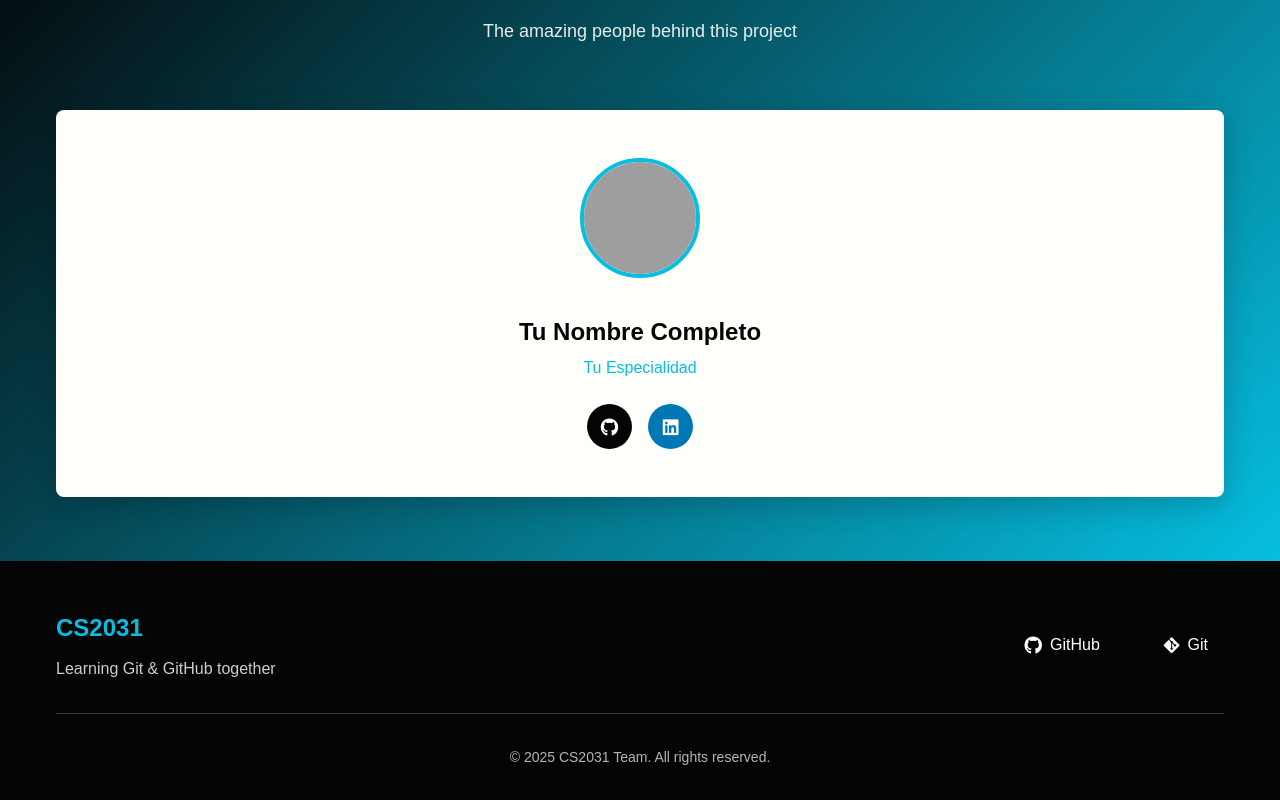
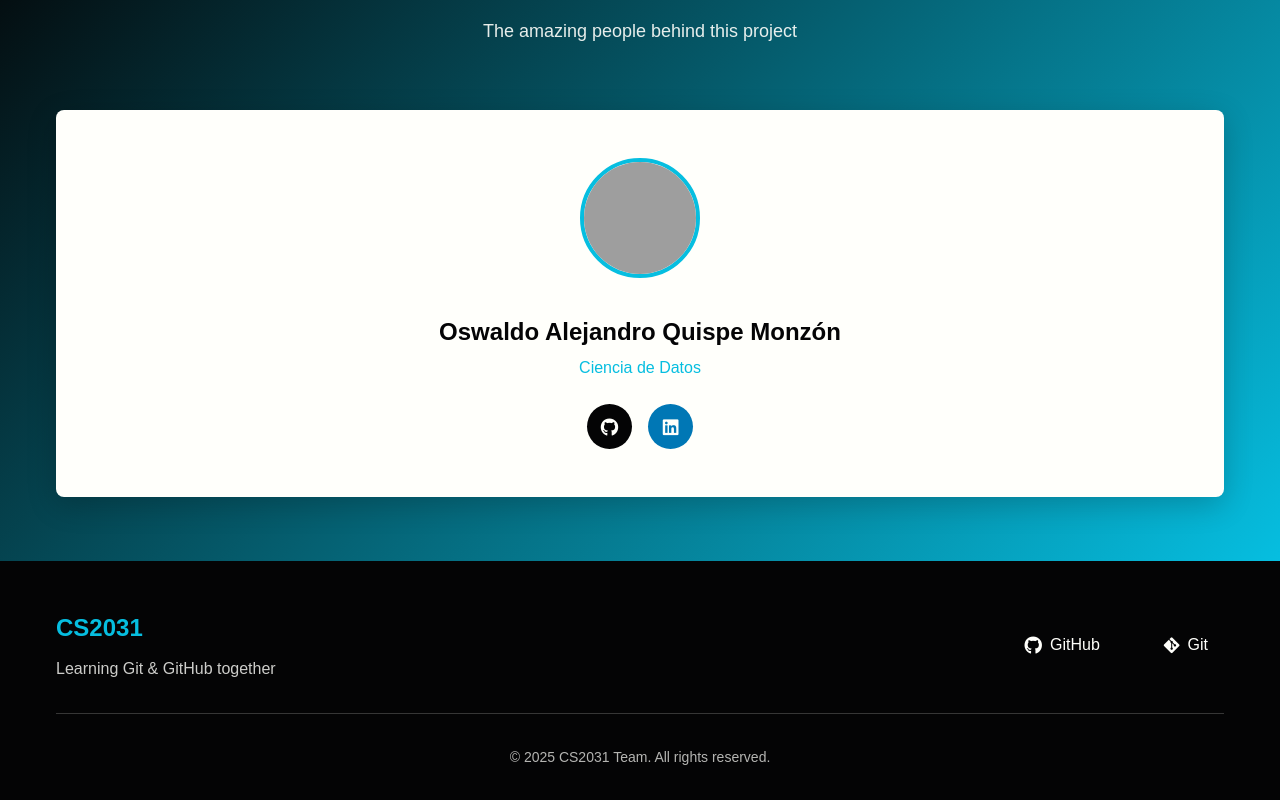
Before and after one commit to CarlosVillegasArce/Hacktathon01, a plain HTML site: page index.html in a window 1280 px wide. Shown: the part 1403-2203 px from the top of the page. Drawn offline with Linux system fonts and the light colour scheme; grey boxes are pictures that could not be loaded.

Commit message:
feat: Cambio Oswaldo

```diff
--- a/index.html
+++ b/index.html
@@ -137,26 +137,26 @@
                   <!-- Aquí tu foto de perfil (puedes usar una URL de tu GitHub o cualquier imagen) -->
                   <img
                     src="https://picsum.photos/300/300?random=1"
-                    alt="Tu Nombre"
+                    alt="Oswaldo Alejandro"
                     class="team-card__photo"
                   />
                 </div>
                 <div class="team-card__content">
                   <!-- Aquí tu nombre completo -->
-                  <h3 class="team-card__name">Tu Nombre Completo</h3>
+                  <h3 class="team-card__name">Oswaldo Alejandro Quispe Monzón</h3>
                   <!-- Aquí tu especialidad o rol (ej: Frontend Developer, Backend Developer, etc.) -->
-                  <p class="team-card__role">Tu Especialidad</p>
+                  <p class="team-card__role">Ciencia de Datos</p>
                   <div class="team-card__social">
                     <!-- Aquí tu link de GitHub (reemplaza el # con tu URL) -->
                     <a
-                      href="#"
+                      href="https://github.com/oswaldoaqm"
                       class="team-card__social-link team-card__social-link--github"
                     >
                       <i class="fab fa-github"></i>
                     </a>
                     <!-- Aquí tu link de LinkedIn (reemplaza el # con tu URL) -->
                     <a
-                      href="#"
+                      href="https://github.com/oswaldoaqm"
                       class="team-card__social-link team-card__social-link--linkedin"
                     >
                       <i class="fab fa-linkedin"></i>
```
